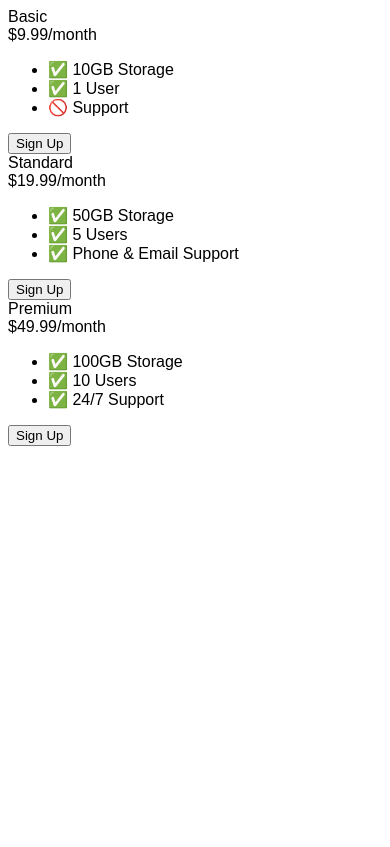
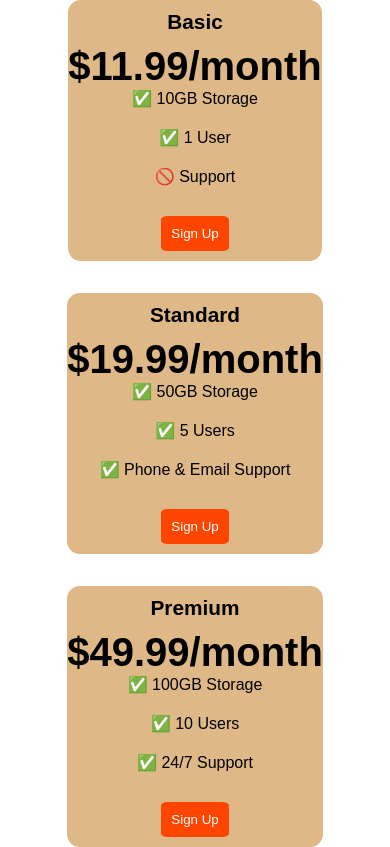
Before and after one commit to Gustavo-Zamai/PricingTableProject, a plain HTML site: page index.html in a window 390 px wide. Drawn offline with Linux system fonts and the light colour scheme; a web font is replaced by a local one.

Commit message:
Add version of desktop and mobile version

```diff
--- a/index.html
+++ b/index.html
@@ -15,7 +15,7 @@
     <div class="pricing-container">
         <div class="pricing-plan">
             <div class="plan-title">Basic</div>
-            <div class="plan-price">$9.99/month</div>
+            <div class="plan-price">$11.99/month</div>
             <ul class="plan-features">
                 <li>✅ 10GB Storage</li>
                 <li>✅ 1 User</li>
--- a/style.css
+++ b/style.css
@@ -1,9 +1,69 @@
+* {
+    margin: 0;
+}
+
 body {
     font-family: 'Sono', sans-serif;
 }
 
+.pricing-container {
+    display: flex;
+    justify-content: center;
+    align-items: center;
+    gap: 2rem;
+    height: 100vh;
+}
 
+.pricing-plan {
+    background-color: burlywood;
+    border-radius: 5%;
+    max-width: 400px;
+    align-content: center;
+    justify-items: center;
+    flex: 1;
+    text-align: center;
+}
+
+.plan-title {
+    font-size: 1.3rem;
+    font-weight: bold;
+    padding: 10px;
+}
+.plan-price {
+    font-size: 2.5rem;
+    font-weight: bold;
+}
+
+.plan-features {
+    list-style-type: none;
+    padding: 0;
+    margin: 0;
+}
+
+ul > * {
+    margin-bottom: 20px;
+}
+
+.plan-button {
+    padding: 10px;
+    margin: 10px;
+}
+
+button {
+    background-color: orangered;
+    color: white;
+    border: none;
+    border-radius: 10%;
+    cursor: pointer;
+}
+
+button:hover {
+    opacity: .9;
+}
 
 @media (max-width: 1250px) {
-
+    .pricing-container {
+        flex-direction: column;
+        height: 100%;
+    }
 }
```
Also changed, not shown: assets/icons/block.svg (deleted), assets/icons/check.svg (deleted), github/preview.png (added), 1 other file.
